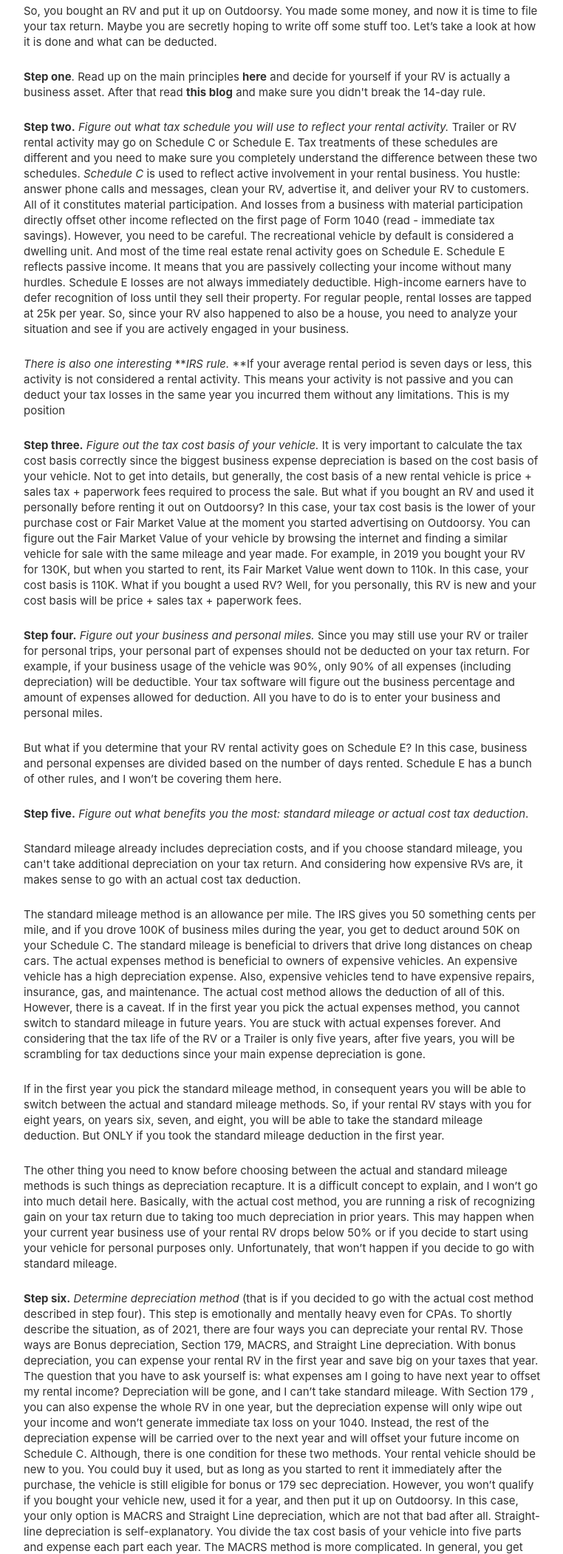
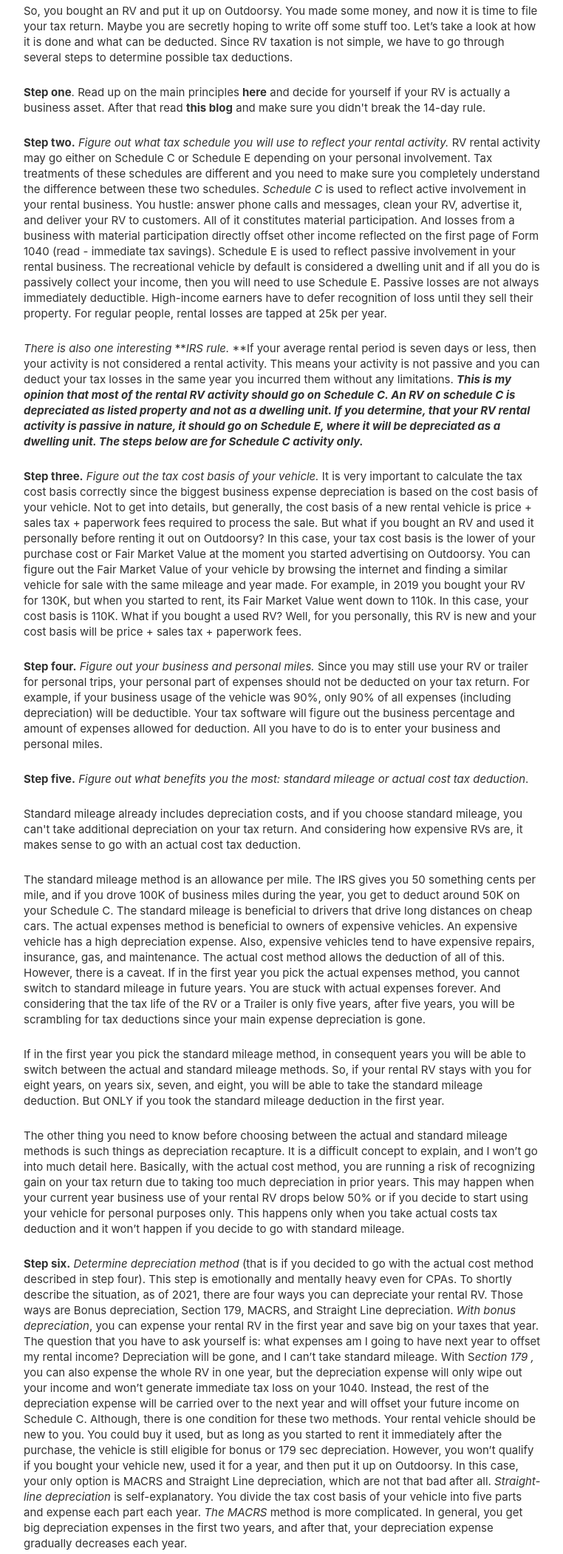
Before and after one commit to darena67/rvtaxgroup, a Gatsby site: page /blog/how-do-you-file-taxes-for-rv-or-trailer-rental/ in a window 1280 px wide. Shown: the part 616-2716 px from the top of the page at 74% size, without its empty margins (258-1020 px from the left). Built offline with nearby package versions, Linux system fonts and the light colour scheme; Gatsby itself is replaced by a stand-in of ours.

Commit message:
Update Blog “how-do-you-file-taxes-for-rv-or-trailer-rental”

```diff
--- a/content/blog/how-do-you-file-taxes-for-rv-or-trailer-rental.md
+++ b/content/blog/how-do-you-file-taxes-for-rv-or-trailer-rental.md
@@ -6,17 +6,16 @@ description: Instructions on how to file your taxes when you rented out your RV
   on such sites as Outdoorsy or GoCamp.
 thumbnail: ../assets/rental-rv.jpg
 ---
-So, you bought an RV and put it up on Outdoorsy. You made some money, and now it is time to file your tax return. Maybe you are secretly hoping to write off some stuff too. Let’s take a look at how it is done and what can be deducted.
+So, you bought an RV and put it up on Outdoorsy. You made some money, and now it is time to file your tax return. Maybe you are secretly hoping to write off some stuff too. Let’s take a look at how it is done and what can be deducted. Since RV taxation is not simple, we have to go through several steps to determine possible tax deductions.
 
-**Step one**. Read up on the main principles **[here](https://rvtaxgroup.com/blog/can-i-write-off-my-rv/)** and decide for yourself if your RV is actually a business asset. After that read **this blog** and make sure you didn't break the 14-day rule.
+**Step one**. Read up on the main principles **[here](https://rvtaxgroup.com/blog/can-i-write-off-my-rv/)** and decide for yourself if your RV is actually a business asset. After that read **[this blog](https://rvtaxgroup.com/blog/is-my-rv-a-dwelling-unit-or-a-listed-property-its-both/)** and make sure you didn't break the 14-day rule.
 
-**Step two.** *Figure out what tax schedule you will use to reflect your rental activity.* Trailer or RV rental activity may go on Schedule C or Schedule E. Tax treatments of these schedules are different and you need to make sure you completely understand the difference between these two schedules.
+**Step two.** *Figure out what tax schedule you will use to reflect your rental activity.* RV rental activity may go either on Schedule C or Schedule E depending on your personal involvement. Tax treatments of these schedules are different and you need to make sure you completely understand the difference between these two schedules.
 *Schedule C* is used to reflect active involvement in your rental business. You hustle: answer phone calls and messages, clean your RV, advertise it, and deliver your RV to customers. All of it constitutes material participation. And losses from a business with material participation directly offset other income reflected on the first page of Form 1040 (read - immediate tax savings).
-However, you need to be careful.  The recreational vehicle by default is considered a dwelling unit. And most of the time real estate renal activity goes on Schedule E. Schedule E reflects passive income. It means that you are passively collecting your income without many hurdles. Schedule E losses are not always immediately deductible.
-High-income earners have to defer recognition of loss until they sell their property. For regular people, rental losses are tapped at 25k per year. So, since your RV also happened to also be a house, you need to analyze your situation and see if you are actively engaged in your business.
+Schedule E is used to reflect passive involvement in your rental business. The recreational vehicle by default is considered a dwelling unit and if all you do is passively collect your income, then you will need to use Schedule E. Passive losses are not always immediately deductible. High-income earners have to defer recognition of loss until they sell their property. For regular people, rental losses are tapped at 25k per year.
 
 
-*There is also one interesting* **[*IRS rule.* ](https://www.law.cornell.edu/cfr/text/26/1.469-1T)**If your average rental period is seven days or less, this activity is not considered a rental activity. This means your activity is not passive and you can deduct your tax losses in the same year you incurred them without any limitations. This is my position
+*There is also one interesting* **[*IRS rule.* ](https://www.law.cornell.edu/cfr/text/26/1.469-1T)**If your average rental period is seven days or less, then your activity is not considered a rental activity. This means your activity is not passive and you can deduct your tax losses in the same year you incurred them without any limitations. ***This is my opinion that most of the rental RV activity should go on Schedule C. An RV on schedule C is depreciated as listed property and not as a dwelling unit. If you determine, that your RV rental activity is passive in nature, it should go on Schedule E, where it will be depreciated as a dwelling unit. The steps below are for Schedule C activity only.***
 
 **Step three.** *Figure out the tax cost basis of your vehicle.* It is very important to calculate the tax cost basis correctly since the biggest business expense depreciation is based on the cost basis of your vehicle. Not to get into details, but generally, the cost basis of a new rental vehicle is price + sales tax + paperwork fees required to process the sale.
 But what if you bought an RV and used it personally before renting it out on Outdoorsy? In this case, your tax cost basis is the lower of your purchase cost or Fair Market Value at the moment you started advertising on Outdoorsy. You can figure out the Fair Market Value of your vehicle by browsing the internet and finding a similar vehicle for sale with the same mileage and year made.
@@ -25,8 +24,6 @@ For example, in 2019 you bought your RV for 130K, but when you started to rent,
 **Step four.** *Figure out your business and personal miles.* Since you may still use your RV or trailer for personal trips, your personal part of expenses should not be deducted on your tax return.
 For example, if your business usage of the vehicle was 90%, only 90% of all expenses (including depreciation) will be deductible. Your tax software will figure out the business percentage and amount of expenses allowed for deduction. All you have to do is to enter your business and personal miles.
 
-
-But what if you determine that your RV rental activity goes on Schedule E? In this case, business and personal expenses are divided based on the number of days rented. Schedule E has a bunch of other rules, and I won’t be covering them here.
 
 **Step five.** *Figure out what benefits you the most: standard mileage or actual cost tax deduction*.
 
@@ -39,21 +36,20 @@ However, there is a caveat. If in the first year you pick the actual expenses me
 
 If in the first year you pick the standard mileage method, in consequent years you will be able to switch between the actual and standard mileage methods. So, if your rental RV stays with you for eight years, on years six, seven, and eight, you will be able to take the standard mileage deduction. But ONLY if you took the standard mileage deduction in the first year.
 
-The other thing you need to know before choosing between the actual and standard mileage methods is such things as depreciation recapture. It is a difficult concept to explain, and I won’t go into much detail here. Basically, with the actual cost method, you are running a risk of recognizing gain on your tax return due to taking too much depreciation in prior years. This may happen when your current year business use of your rental RV drops below 50% or if you decide to start using your vehicle for personal purposes only. Unfortunately, that won’t happen if you decide to go with standard mileage.
+The other thing you need to know before choosing between the actual and standard mileage methods is such things as depreciation recapture. It is a difficult concept to explain, and I won’t go into much detail here. Basically, with the actual cost method, you are running a risk of recognizing gain on your tax return due to taking too much depreciation in prior years. This may happen when your current year business use of your rental RV drops below 50% or if you decide to start using your vehicle for personal purposes only. This happens only when you take actual costs tax deduction and it won’t happen if you decide to go with standard mileage.
 
 **Step six.** *Determine depreciation method* (that is if you decided to go with the actual cost method described in step four). This step is emotionally and mentally heavy even for CPAs. To shortly describe the situation, as of 2021, there are four ways you can depreciate your rental RV. Those ways are Bonus depreciation, Section 179, MACRS, and Straight Line depreciation.
-With bonus depreciation, you can expense your rental RV in the first year and save big on your taxes that year. The question that you have to ask yourself is: what expenses am I going to have next year to offset my rental income? Depreciation will be gone, and I can’t take standard mileage.
-With Section 179 , you can also expense the whole RV in one year, but the depreciation expense will only wipe out your income and won’t generate immediate tax loss on your 1040. Instead, the rest of the depreciation expense will be carried over to the next year and will offset your future income on Schedule C. Although, there is one condition for these two methods. Your rental vehicle should be new to you. You could buy it used, but as long as you started to rent it immediately after the purchase, the vehicle is still eligible for bonus or 179 sec depreciation. However, you won’t qualify if you bought your vehicle new, used it for a year, and then put it up on Outdoorsy.
-In this case, your only option is MACRS and Straight Line depreciation, which are not that bad after all. Straight-line depreciation is self-explanatory. You divide the tax cost basis of your vehicle into five parts and expense each part each year.
-The MACRS method is more complicated. In general, you get big depreciation expenses in the first two years, and after that, your depreciation expense gradually decreases each year. The other thing I would like to note is that the IRS put a cap on the amount that can be depreciated. Smaller vehicles cannot be depreciated in full. Otherwise, people would be buying Maseratis left and right and taking huge deductions on their tax returns. Most of the heavy vehicles escape the depreciation cap and can qualify for full depreciation. But you have to do your due diligence and read up the IRS regulations. The** [IRS regulation 463](https://www.irs.gov/forms-pubs/about-publication-463)** is a good start.
+*With bonus depreciation*, you can expense your rental RV in the first year and save big on your taxes that year. The question that you have to ask yourself is: what expenses am I going to have next year to offset my rental income? Depreciation will be gone, and I can’t take standard mileage.
+With S*ection 179 ,* you can also expense the whole RV in one year, but the depreciation expense will only wipe out your income and won’t generate immediate tax loss on your 1040. Instead, the rest of the depreciation expense will be carried over to the next year and will offset your future income on Schedule C. Although, there is one condition for these two methods. Your rental vehicle should be new to you. You could buy it used, but as long as you started to rent it immediately after the purchase, the vehicle is still eligible for bonus or 179 sec depreciation. However, you won’t qualify if you bought your vehicle new, used it for a year, and then put it up on Outdoorsy.
+In this case, your only option is MACRS and Straight Line depreciation, which are not that bad after all. *Straight-line depreciation* is self-explanatory. You divide the tax cost basis of your vehicle into five parts and expense each part each year. *The MACRS* method is more complicated. In general, you get big depreciation expenses in the first two years, and after that, your depreciation expense gradually decreases each year.
 
 
 The other thing that you need to keep in mind is that if after three years, you still don’t produce any income on your Schedule C, the IRS may reclass your activity to a hobby, and hobby losses are not deductible. Schedule C is prone to IRS audits, and it is important that you meticulously document all of your activity and expenses. You also need to remember that you will have to report to the IRS for the sale of your vehicle. Your rental vehicle is now a business asset and income and losses from the sale of a business asset should be reflected on your tax return.
 
 
-Can I simply forget schedule C or E and not declare any income? Outdoorsy is very relaxed when it comes to 1099s. You have to have a very high volume before they issue you a 1099 form. But goCamp issues 1099s on any amount. Outdoorsy could later adopt the same strategy and back issue 1099s for previous years. And if this happens, you and the IRS will have a long and unpleasant conversation about your tax evasion strategies.
+Can I simply forget schedule C or E and not declare any income? Outdoorsy is very relaxed when it comes to 1099s. You have to have a very high volume before they send a 1099 form to the IRS. But goCamp issues 1099s on any amount. Outdoorsy could later adopt the same strategy and back issue 1099s for previous years. And if this happens, you and the IRS will have a long and unpleasant conversation about your tax evasion strategies.
 
-***Congratulations on finishing this lengthy post!!!*** I hope I didn't bore you. To summarize this lengthy post: Your rental RV is a dwelling unit, which is depreciated as a vehicle. You can't expense your RV if you used it personally for longer than 14 days. However, if you barely used it for personal purposes, you can go ahead and write off some of your RV expenses.
+***Congratulations on finishing this lengthy post!!!*** I hope I didn't bore you. To summarize this lengthy post: Your rental RV is a dwelling unit, which in most cases is depreciated as a vehicle. You can't expense your RV if you used it personally for longer than 14 days. However, if you barely used it for personal purposes and most of the time it was rented out, you can go ahead and write that RV off!
 
  And if you still have questions, please contact us. We are RV Tax accountants that work remotely and prepare tax returns for the entire US.
 
```
